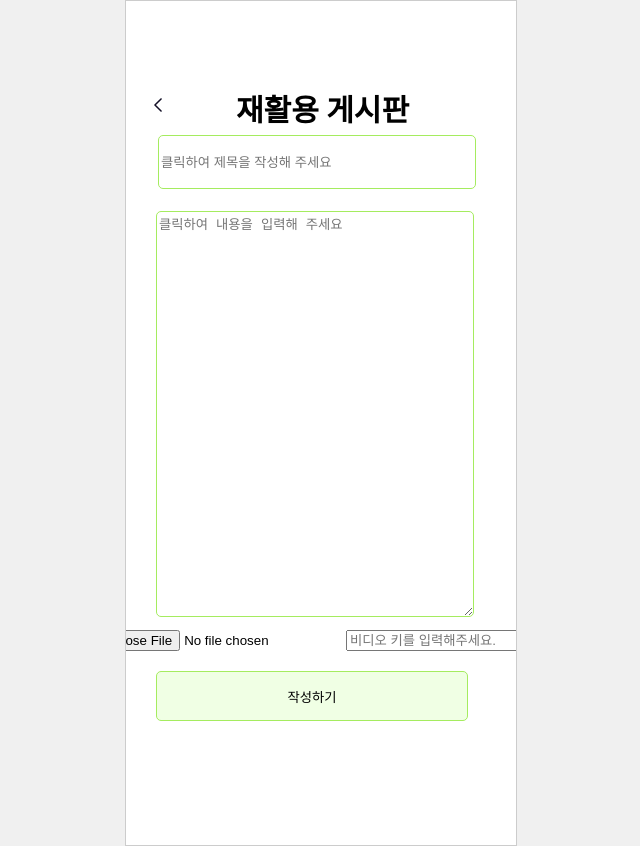
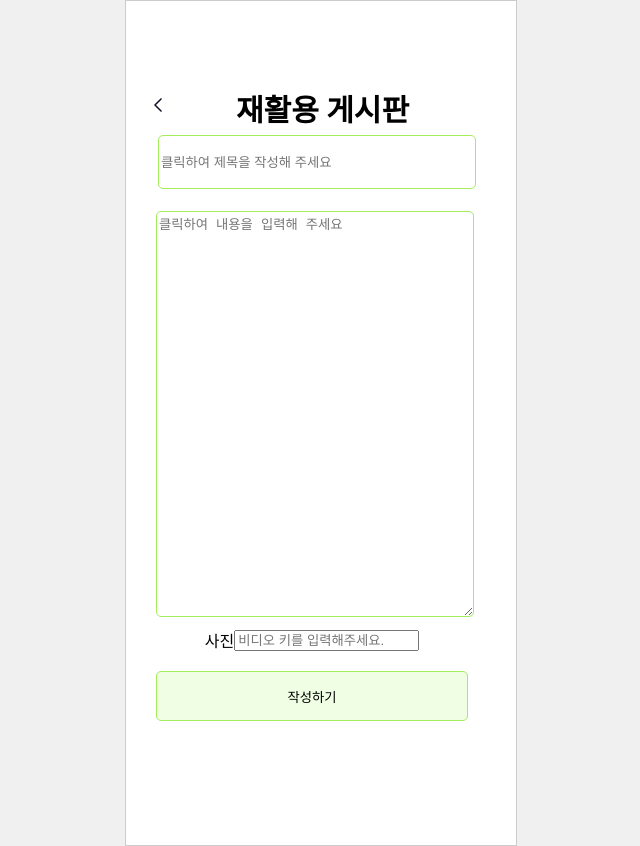
Before and after one commit to 2023-Ganzithon/Team15, a Django app: template post/templates/post_form.html in a window 1280 px wide. Shown: the whole page, without its empty margins (319-959 px from the left). Run offline with Django 3.2, Linux system fonts and the light colour scheme; the template is opened without the code that fills it, so the values that code supplies are empty.

Commit message:
fix: 파일 선택, 재선택 버튼 안보이도록 수정 (css 수정 필요)

```diff
--- a/challenge/templates/challenge_home.html
+++ b/challenge/templates/challenge_home.html
@@ -26,11 +26,7 @@
                     {{ request.user.cSelect }}
                 </button>
 
-                <button class="theme">
-                    <!-- <button class="theme" id="selectButton"> -->
-                    <input type="submit" value="재선택">
-                </button>
-
+                <button class="theme" type="submit">재선택<button>
             </form>
 
             <form method="GET" action="{% url 'challenge:challenge_upload' Id=id %}">
--- a/post/templates/post_form.html
+++ b/post/templates/post_form.html
@@ -55,7 +55,12 @@
 
           <textarea type="textarea" name="content" value="{{ post.content }}" placeholder="클릭하여 내용을 입력해 주세요"
             required></textarea>
-          <div class="filebox"><input type="file" class="file" name="image" value="{{ post.image }}" required>
+          <div class="filebox">
+
+            <!-- To. 서연 : 파일 선택 버튼 css 수정 필요 !! -->
+            <label for="custom-file" class="file">사진</label>
+            <input type="file" name="image" value="{{ post.image }}" style="display:none" id="custom-file" required>
+
             <input type="text" name="videoKey" value="{{ post.videoKey }}" placeholder="비디오 키를 입력해주세요." />
           </div>
 
```
